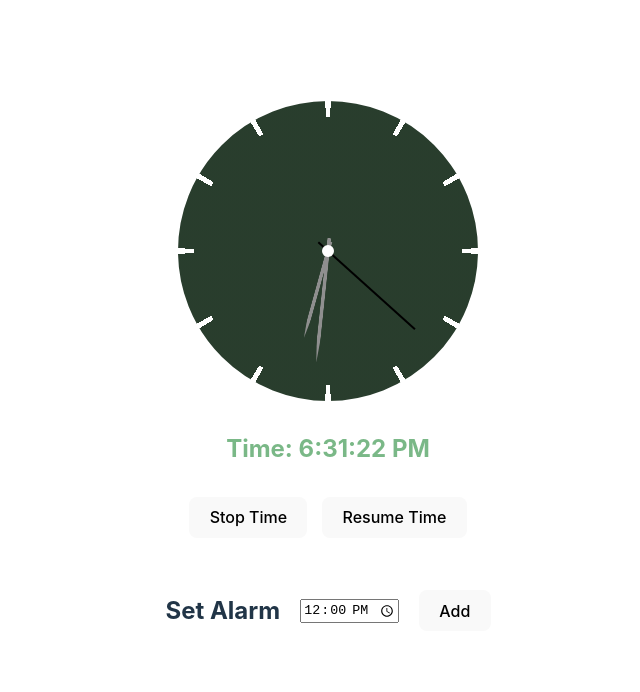
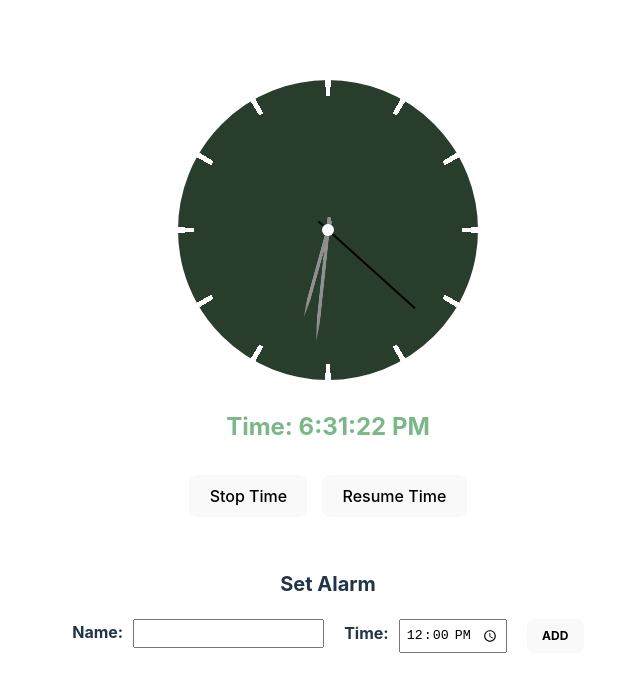
Before and after one commit to Danish-Ehsan/react-clock, a React (Vite) app: page / in a window 1280 px wide. Shown: the top 692 px of the page, without its empty margins (312-952 px from the left). Built offline with nearby package versions, Linux system fonts and the light colour scheme.

Commit message:
Added ability to name alarms & delete alarms

```diff
--- a/src/components/Alarms.jsx
+++ b/src/components/Alarms.jsx
@@ -2,12 +2,24 @@ import { useState } from "react";
 import "styles/Alarm.scss";
 
 export default function Alarms({ alarms, setAlarms }) {
-    const [newAlarm, setNewAlarm] = useState("12:00");
+    const [newAlarmTime, setNewAlarmTime] = useState("12:00");
+    const [newAlarmName, setNewAlarmName] = useState("");
 
-    const alarmsList = alarms.map((date) => {
+    const alarmsList = alarms.map((alarm) => {
         return (
-            <li key={date.toLocaleTimeString()}>
-                {date.toLocaleTimeString([], { timeStyle: "short" })}
+            <li key={alarm.name}>
+                <span>
+                    {alarm.date.toLocaleTimeString([], { timeStyle: "short" })}
+                </span>
+                <span>{alarm.name}</span>
+                <button
+                    className="button--sm button--delete"
+                    onClick={() => {
+                        removeAlarm(alarm.name);
+                    }}
+                >
+                    Delete
+                </button>
             </li>
         );
     });
@@ -19,6 +31,16 @@ export default function Alarms({ alarms, setAlarms }) {
         </div>
     );
 
+    function removeAlarm(alarmName) {
+        const nextAlarms = alarms.filter((alarm) => {
+            if (alarm.name !== alarmName) {
+                return alarm;
+            }
+        });
+
+        setAlarms(nextAlarms);
+    }
+
     //console.log("newalarm", newAlarm);
 
     return (
@@ -28,25 +50,45 @@ export default function Alarms({ alarms, setAlarms }) {
                 onSubmit={(e) => {
                     e.preventDefault();
                     const newAlarmDate = new Date();
-                    const [hours, minutes] = newAlarm.split(":");
+                    const [hours, minutes] = newAlarmTime.split(":");
 
                     newAlarmDate.setHours(hours);
                     newAlarmDate.setMinutes(minutes);
                     newAlarmDate.setSeconds(0);
 
-                    setAlarms([...alarms, newAlarmDate]);
+                    setAlarms([
+                        ...alarms,
+                        { name: newAlarmName, date: newAlarmDate }
+                    ]);
                 }}
             >
                 <h2>Set Alarm</h2>
+                <div className="alarms__fields-cont">
+                    <label>
+                        <span className="alarms__label-text">Name:</span>
                         <input
+                            id="name"
+                            type="text"
+                            value={newAlarmName}
+                            onInput={(e) => {
+                                setNewAlarmName(e.target.value);
+                            }}
+                        />
+                    </label>
+                    <label>
+                        <span className="alarms__label-text">Time:</span>
+                        <input
+                            id="time"
                             type="time"
-                    value={newAlarm}
+                            value={newAlarmTime}
                             onInput={(e) => {
-                        setNewAlarm(e.target.value);
+                                setNewAlarmTime(e.target.value);
                             }}
                             required
                         />
-                <button>Add</button>
+                    </label>
+                    <button className="button--sm">Add</button>
+                </div>
             </form>
             {alarms.length > 0 && alarmsListElement}
         </div>
--- a/src/components/App.jsx
+++ b/src/components/App.jsx
@@ -15,12 +15,12 @@ function App() {
     //console.log(alarms);
     //console.log("alarmRunning", alarmRinging);
 
-    alarms.forEach((e) => {
+    alarms.forEach((alarm) => {
         if (
             !alarmRinging &&
-            e.getHours() === date.getHours() &&
-            e.getMinutes() === date.getMinutes() &&
-            e.getSeconds() === date.getSeconds()
+            alarm.date.getHours() === date.getHours() &&
+            alarm.date.getMinutes() === date.getMinutes() &&
+            alarm.date.getSeconds() === date.getSeconds()
         ) {
             setAlarmRinging(true);
         }
--- a/src/styles/Alarm.scss
+++ b/src/styles/Alarm.scss
@@ -8,8 +8,8 @@
 
 .alarms__set {
     display: flex;
+    flex-direction: column;
     align-items: center;
-    column-gap: 20px;
 
     margin-bottom: 20px;
     padding: 25px;
@@ -17,11 +17,32 @@
     border-bottom: 2px solid white;
 
     h2 {
-        margin: 0;
+        font-size: 20px;
+        margin: 0 0 20px;
     }
+
+    input {
+        padding: 5px;
+    }
+}
+
+.alarms__fields-cont {
+    display: flex;
+    column-gap: 20px;
+}
+
+.alarms__label-text {
+    margin-right: 10px;
+    font-weight: bold;
 }
 
 .alarms__list {
     margin: 0;
     padding: 0;
+
+    li {
+        display: flex;
+        align-items: center;
+        column-gap: 30px;
+    }
 }
--- a/src/styles/index.scss
+++ b/src/styles/index.scss
@@ -47,13 +47,25 @@ button {
     background-color: #1a1a1a;
     cursor: pointer;
     transition: border-color 0.25s;
-}
-button:hover {
-    border-color: #646cff;
-}
-button:focus,
-button:focus-visible {
-    outline: 4px auto -webkit-focus-ring-color;
+
+    &.button--sm {
+        font-size: 12px;
+        font-weight: bold;
+        text-transform: uppercase;
+    }
+
+    &.button--delete {
+        background: #612323;
+    }
+
+    &:hover {
+        border-color: #646cff;
+    }
+
+    &:focus,
+    &:focus-visible {
+        outline: 4px auto -webkit-focus-ring-color;
+    }
 }
 
 @media (prefers-color-scheme: light) {
```
Lines whose indentation alone changed are shown as unchanged.
